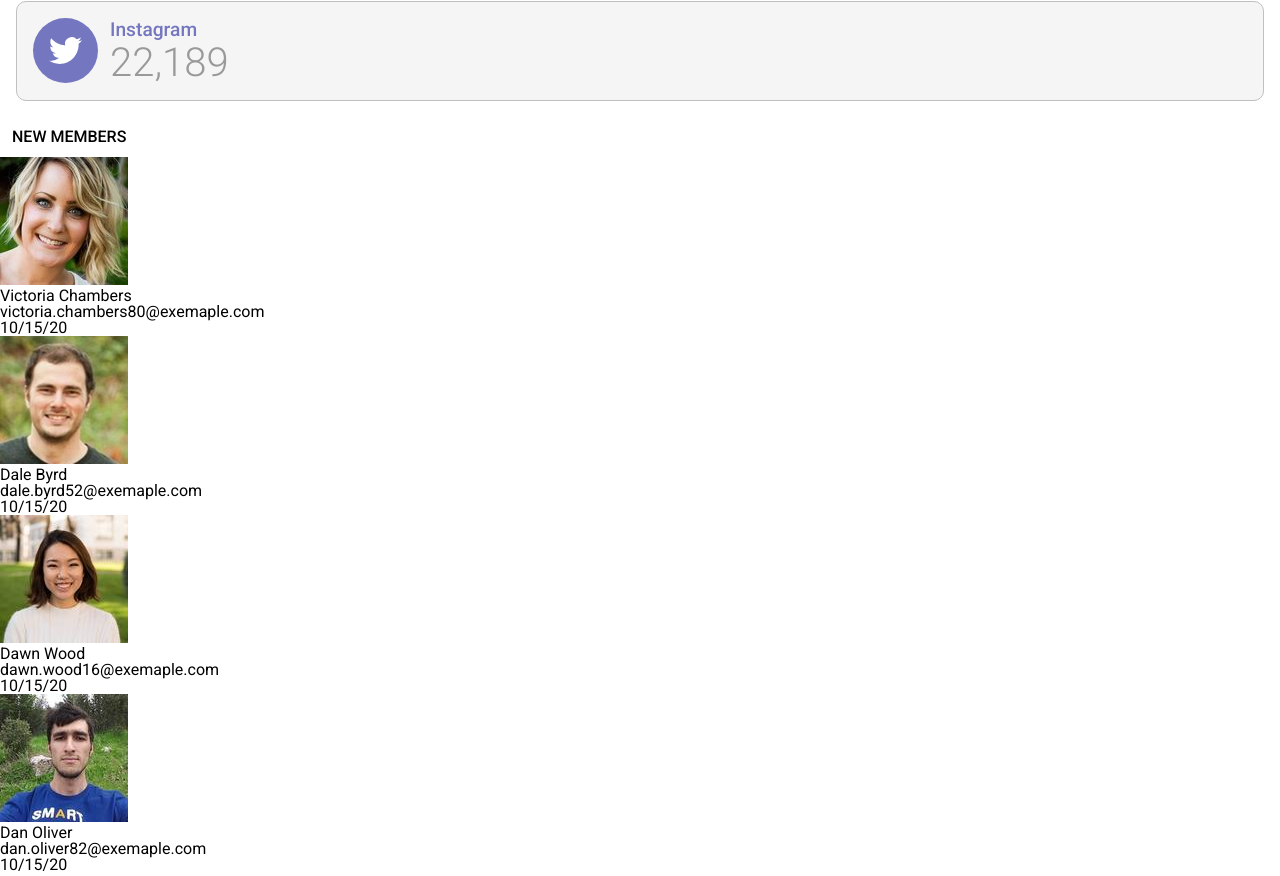
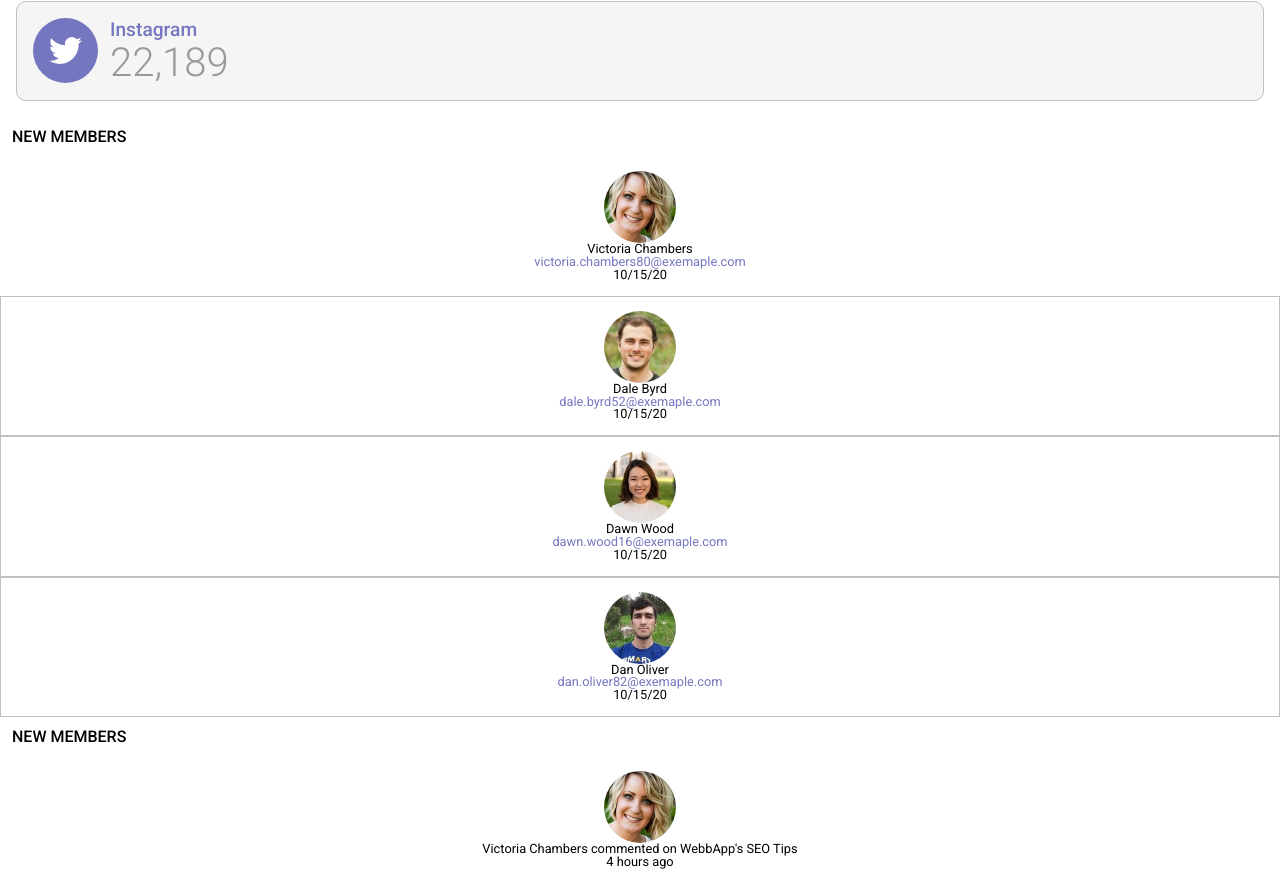
Before and after one commit to Ravel-Oliveira/TECHDEGREE_P7, a plain HTML site: page index.html in a window 1280 px wide. Shown: the part 2984-3860 px from the top of the page. Drawn offline with nearby package versions, Linux system fonts and the light colour scheme.

Commit message:
New members
CSS for nem members section

```diff
--- a/css/style.css
+++ b/css/style.css
@@ -204,8 +204,6 @@ nav {
     gap: 4px;
 }
 
-
-
 .svg-container {
     height: 65px;
     width: 65px;
@@ -216,6 +214,35 @@ nav {
         fill: var(--white)
     }
 }
+
+/* New members section style */
+.new-members .member:nth-child(n+3),
+.recent-activity .member:nth-child(n+3) {
+    border: 1px solid var(--light-gray);
+}
+
+.member {
+    display: flex;
+    flex-direction: column;
+    align-items: center;
+    padding: 14px;
+    img {
+        height: 72px;
+        width: 72px;
+        border-radius: 50%;
+    }
+    p {
+        text-align: center;
+        font-size: 0.8rem;
+        font-weight: 400;
+    }
+    .email {
+        color: var(--purple);
+    }
+}
+
+
+
 
 
 /* Initial code From Uiverse.io by Muaz-Aldalil */
--- a/index.html
+++ b/index.html
@@ -138,7 +138,7 @@
                         <div class="member-info">
                             <div>
                                 <p>Victoria Chambers</p>
-                                <p>victoria.chambers80@exemaple.com</p>
+                                <p class="email">victoria.chambers80@exemaple.com</p>
                             </div>
                             <p>10/15/20</p>
                         </div>
@@ -149,7 +149,7 @@
                         <div class="member-info">
                             <div>
                                 <p>Dale Byrd</p>
-                                <p>dale.byrd52@exemaple.com</p>
+                                <p class="email">dale.byrd52@exemaple.com</p>
                             </div>
                             <p>10/15/20</p>
                         </div>
@@ -160,7 +160,7 @@
                         <div class="member-info">
                             <div>
                                 <p>Dawn Wood</p>
-                                <p>dawn.wood16@exemaple.com</p>
+                                <p class="email">dawn.wood16@exemaple.com</p>
                             </div>
                             <p>10/15/20</p>
                         </div>
@@ -170,7 +170,7 @@
                         <div class="member-info">
                             <div>
                                 <p>Dan Oliver</p>
-                                <p>dan.oliver82@exemaple.com</p>
+                                <p class="email">dan.oliver82@exemaple.com</p>
                             </div>
                             <p>10/15/20</p>
                         </div>
@@ -222,14 +222,14 @@
                 </div>
                 <div class="setting-wrapper">
                     <h3>SETTING</h3>
-                    <div class="email">
+                    <div class="email-toggle">
                         <p>Send Email Notification</p>
                         <label>
                             <input type="checkbox" class="checkbox toggle">
                             <div class="toggle-switch"><span class="on-off"></span></div>
                         </label>
                     </div>
-                    <div class="profile">
+                    <div class="profile-toggle">
                         <p>Set Profile to Public</p>
                         <label>
                             <input type="checkbox" class="checkbox toggle">
```
